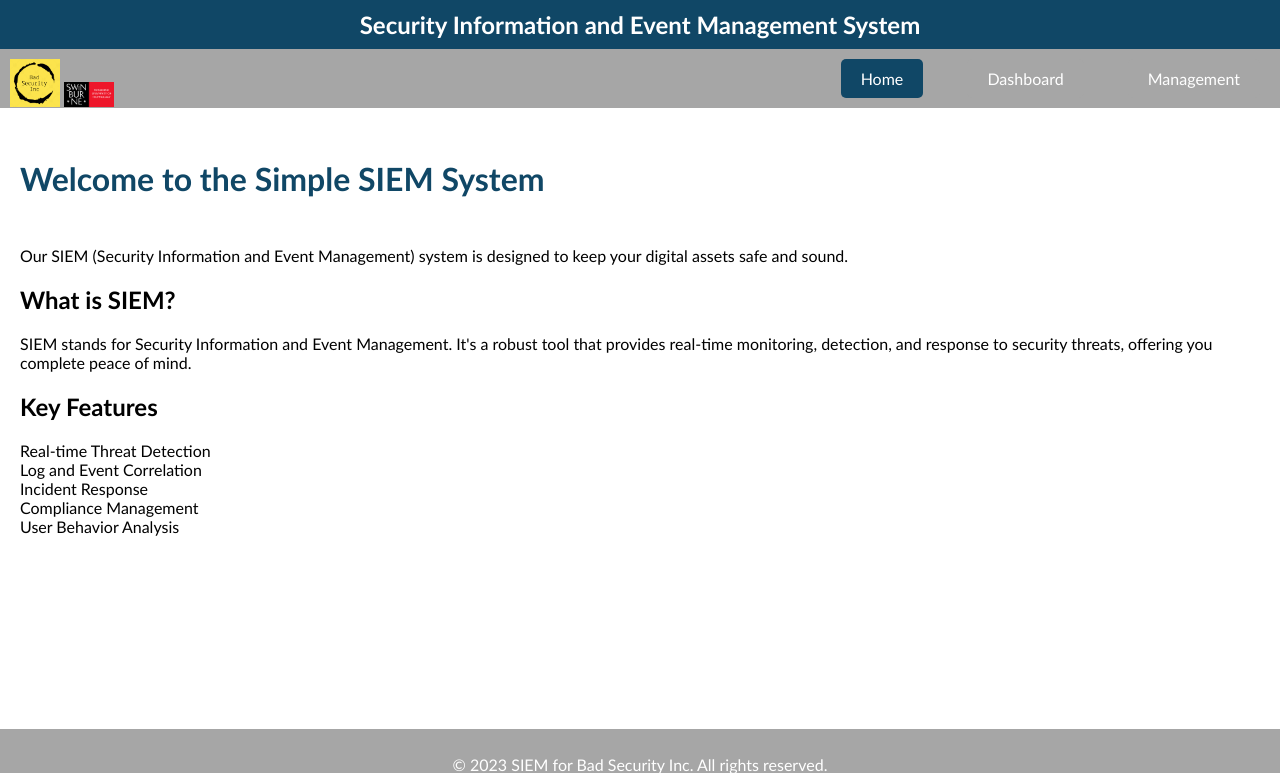
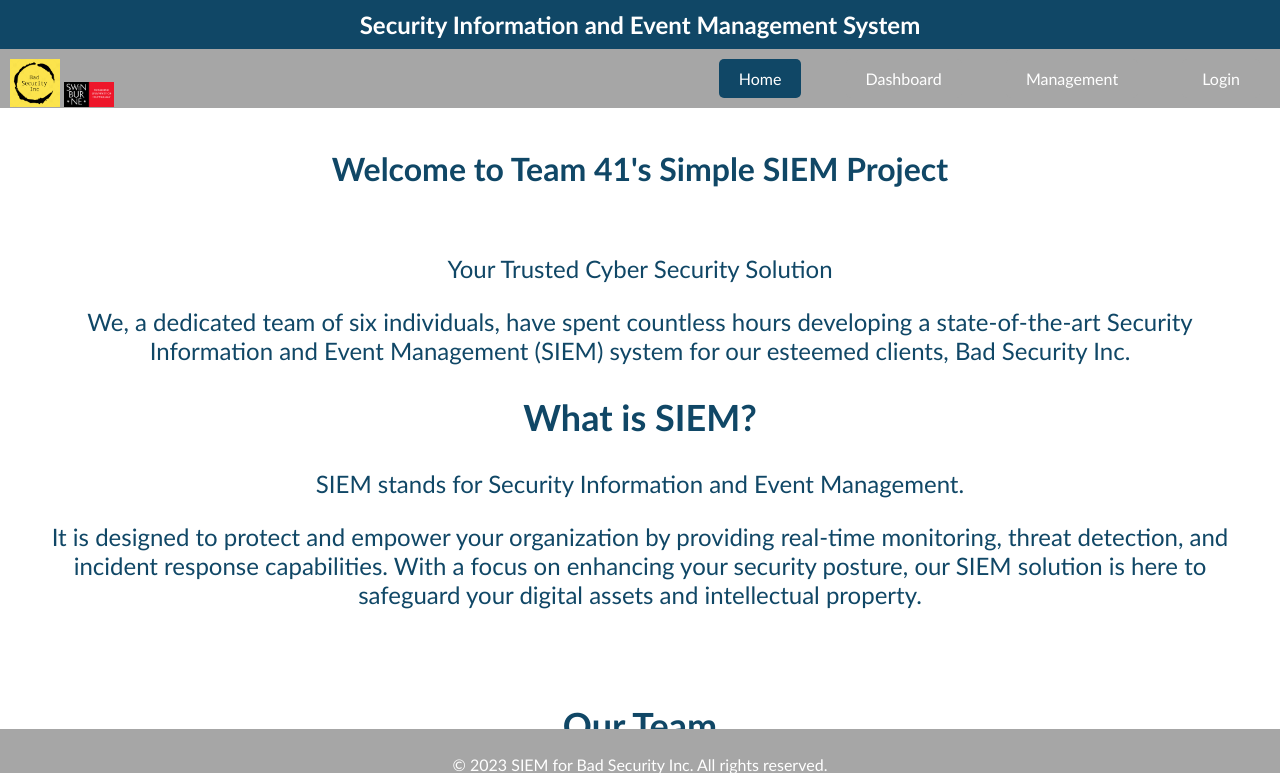
Before and after one commit to TommyZ88/SSIEM, a Flask app: page /home in a window 1280 px wide; the page is wider, and only the part inside the window is pictured. Shown: the top 773 px of that part. Run offline with Flask 2, Linux system fonts and the light colour scheme; some libraries are stand-ins or nearby versions.

Commit message:
Updated sections in style.css, Added nav bar and footer to all pages

```diff
--- a/frontend/static/style.css
+++ b/frontend/static/style.css
@@ -14,8 +14,7 @@ body {
 
 .siem-heading {
     color: #104766;
-    text-align: left;
-    padding: 10px 0;
+    text-align: center;
 }
 .siem-heading {
     margin: 0;
@@ -27,6 +26,13 @@ body, ul, li {
    margin: 0;
    padding: 0;
    list-style: none;
+}
+.content {
+    padding-bottom: 10px;
+    color: #104766;/* Adjust this value to match the footer's height */
+    text-align: center;
+    padding: 20px;
+    font-size: 1.5em;
 }
 
 /* Style the header (navigation bar) */
@@ -76,6 +82,37 @@ nav a:hover {
     color: #fff;
 }
 
+/* Add a class to style the active link */
+.navbar a.active {
+    background-color: #104766;
+}
+
+.team-section {
+display: flex;
+justify-content: space-around;
+align-items: center;
+padding: 20px;
+}
+
+.team-member {
+text-align: center;
+margin: 20px;
+}
+
+.team-member img {
+max-width: 200px;
+border-radius: 50%;
+}
+
+.team-member h2 {
+font-size: 1.5em;
+margin: 10px 0;
+}
+
+.team-member p {
+font-size: 1.2em;
+color: #777;
+}
 /* Style the footer */
 footer {
 position: fixed;
--- a/frontend/templates/dashboard.html
+++ b/frontend/templates/dashboard.html
@@ -21,6 +21,7 @@
             <li><a href="home">Home</a></li>
             <li><a class="active" href="dashboard">Dashboard</a></li>
             <li><a href="management">Management</a></li>
+            <li><a href="login">Login</a></li>
         </ul>
     </nav>
     </header>
--- a/frontend/templates/home.html
+++ b/frontend/templates/home.html
@@ -3,109 +3,7 @@
 <title>Home page</title>
 
 <head>
-    <!--<link rel="stylesheet" type="text/css" href="style.css">  -->
-
-    <style>
-        body {
-            font-family: comic-sans, Calibri, Arial;
-        }
-
-        .SIEM {
-            background-color: #104766;
-            color: #fff;
-            text-align: center;
-            padding: 10px 0;
-        }
-        .SIEM h2 {
-            margin: 0;
-        }
-
-        .siem-heading {
-            color: #104766;
-            text-align: left;
-            padding: 10px 0;
-        }
-        .siem-heading {
-            margin: 0;
-        }
-
-
-        /* Reset some default styles */
-        body, ul, li {
-           margin: 0;
-           padding: 0;
-           list-style: none;
-        }
-
-/* Style the header (navigation bar) */
-header {
-    background-color: #a6a6a6;
-    color: #fff;
-    padding: 10px 0;
-}
-
-.navbar-logo {
-            float: left;
-            padding: 10px;
-}
-
-.navbar-logo img {
-            width: 50px; /* width of the logo */
-            height: auto; /* aspect ratio */
-}
-
-nav ul {
-    text-align: right;
-}
-
-nav li {
-    display: inline;
-    margin: 0 20px;
-}
-
-nav a {
-    text-decoration: none;
-    color: #000;
-}
-
-  /* Style the navigation links as buttons */
-  nav a {
-            display: inline-block;
-            padding: 10px 20px;
-            background-color: #a6a6a6; /* Button background color */
-            color: #fff; /* Button text color */
-            border: none;
-            border-radius: 5px;
-            cursor: pointer;
-        }
-
-        nav a:hover {
-            background-color: #104766; /* Button background color on hover */
-            color: #fff;
-        }
-
-/* Add a class to style the active link */
-        .navbar a.active {
-            background-color: #104766;
-        }
-/* Style the footer */
-footer {
-    position: fixed;
-    bottom: 0;
-    left: 0;
-    width: 100%;
-    background-color: #a6a6a6;
-    color: #fff;
-    text-align: center;
-    padding: 10px 0;
-}
-
-/* Apply additional styling as needed for your website content */
-main {
-    padding: 20px;
-}
-
-    </style>
+    <link rel="stylesheet" type="text/css" href="../static/style.css">
 </head>
 
 <body>
@@ -124,6 +22,7 @@ main {
                 <li><a class="active" href="home">Home</a></li>
                 <li><a href="dashboard">Dashboard</a></li>
                 <li><a href="management">Management</a></li>
+                <li><a href="login">Login</a></li>
             </ul>
         </nav>
     </header>
@@ -131,22 +30,55 @@ main {
 
     <main>
         <div class="siem-heading">
-            <h1>Welcome to the Simple SIEM System</h1>
+            <h1>Welcome to Team 41's Simple SIEM Project</h1>
         </div>
-        <p>Our SIEM (Security Information and Event Management) system is designed to keep your digital assets safe and sound.</p>
+        <div class="content">
+        <p>Your Trusted Cyber Security Solution</p>
+        <p>We, a dedicated team of six individuals, have spent countless hours developing a state-of-the-art Security Information and Event Management (SIEM) system for our esteemed clients, Bad Security Inc.</p>
 
         <h2>What is SIEM?</h2>
-        <p>SIEM stands for Security Information and Event Management. It's a robust tool that provides real-time monitoring, detection, and response to security threats, offering you complete peace of mind.</p>
+        <p>SIEM stands for Security Information and Event Management.</p>
+        <p>It is designed to protect and empower your organization by providing real-time monitoring, threat detection, and incident response capabilities. With a focus on enhancing your security posture, our SIEM solution is here to safeguard your digital assets and intellectual property.</p>
 
-        <h2>Key Features</h2>
-        <ul>
-            <li>Real-time Threat Detection</li>
-            <li>Log and Event Correlation</li>
-            <li>Incident Response</li>
-            <li>Compliance Management</li>
-            <li>User Behavior Analysis</li>
-        </ul>
+    </section>
+        </div>
+<div class="content">
+        <h2>Our Team</h2>
+</div>
+        <section class="team-section">
+            <div class="team-member">
+                <img src="images/1.jpg" alt="Tommy">
+                <h2>Tommy Zhang</h2>
+                <p>Sem 1 Team Leader/Development Manager</p>
+            </div>
+            <div class="team-member">
+                <img src="images/2.jpg" alt="Faiz">
+                <h2>Faiz Syed Ibrahim</h2>
+                <p>Data Analyst</p>
+            </div>
+            <div class="team-member">
+                <img src="images/3.jpg" alt="Rafiullah">
+                <h2>Muhammad Rafiullah Memon</h2>
+                <p>DevOps Engineer</p>
+            </div>
 
+            <div class="team-member">
+                <img src="images/4.jpg" alt="Fatima">
+                <h2>Fatima Hanif</h2>
+                <p>Security Engineer</p>
+            </div>
+
+            <div class="team-member">
+                <img src="images/5.jpg" alt="Rhyanna">
+                <h2>Rhyanna Arisya Zhanon</h2>
+                <p>Quality Manager</p>
+            </div>
+
+            <div class="team-member">
+                <img src="images/6.jpg" alt="Anas">
+                <h2>Anas Abdulhaq</h2>
+                <p>Current Team Leader/Development Manager</p>
+            </div>
     </main>
 
     <footer>
--- a/frontend/templates/management.html
+++ b/frontend/templates/management.html
@@ -22,6 +22,7 @@
                 <li><a href="home">Home</a></li>
                 <li><a href="dashboard">Dashboard</a></li>
                 <li><a class="active" href="management">Management</a></li>
+                <li><a href="login">Login</a></li>
             </ul>
         </nav>
     </header>
```
Also changed, not shown: frontend/templates/login.html (+23 -0 lines).
